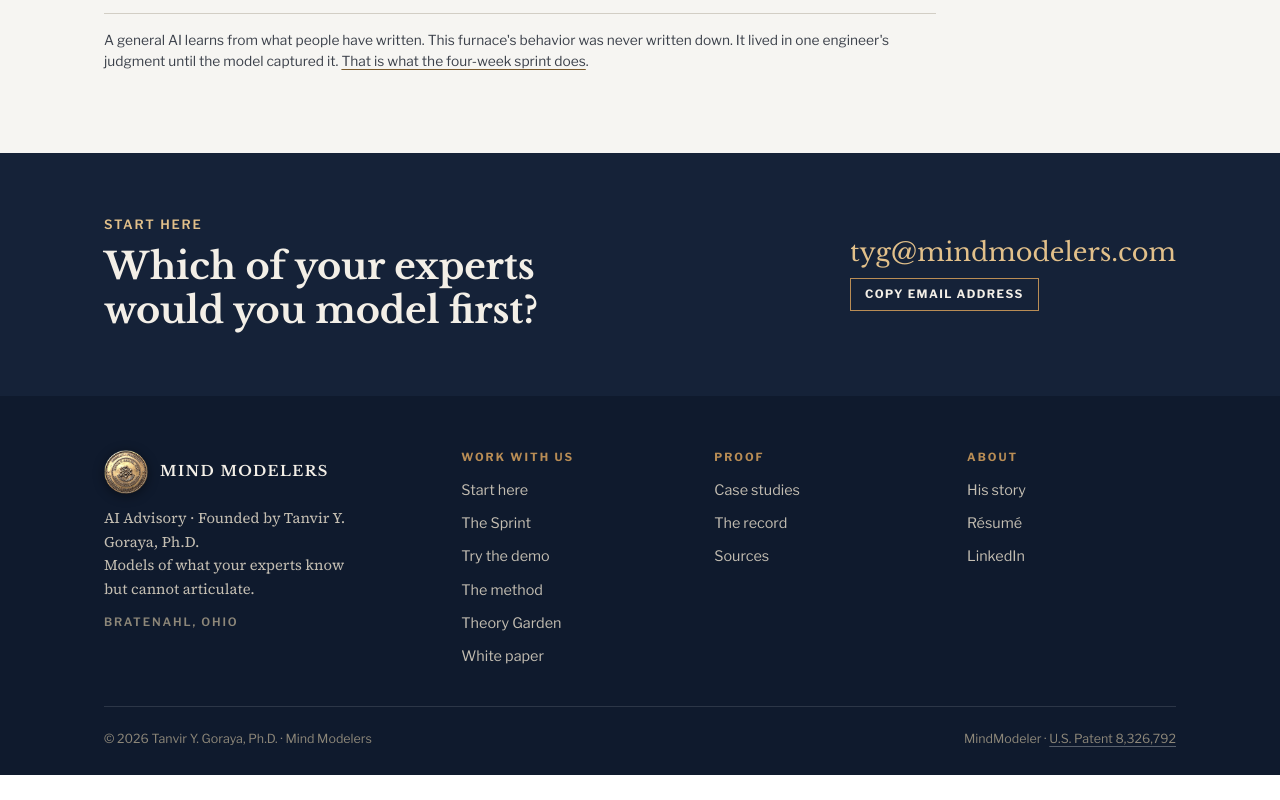
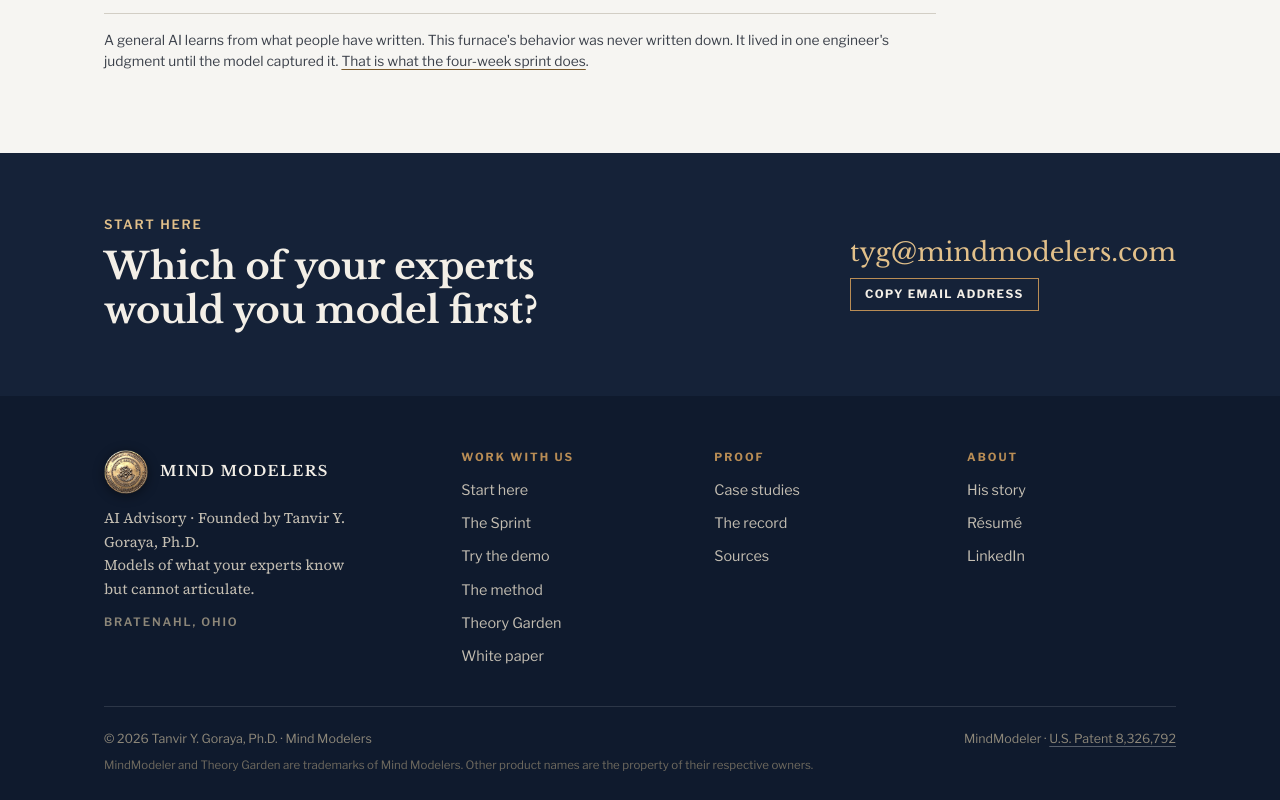
Before and after one commit to tygme/tygme.github.io, a plain HTML site: page demo.html in a window 1280 px wide. Shown: the part 6496-7296 px from the top of the page. Before the commit the page ends 7271 px from the top, so only its background shows below. Drawn offline with nearby package versions, Linux system fonts and the light colour scheme.

Commit message:
v85: trademark notice; engine lineage

```diff
--- a/demo.html
+++ b/demo.html
@@ -941,6 +941,9 @@ h3 { letter-spacing: 0; }
 .exec-grid { grid-template-columns: repeat(2, minmax(0, 1fr)); gap: 32px 40px; }
 .exec-grid h3 { font-size: 1.05rem; line-height: 1.3; }
 @media (max-width: 600px) { .exec-grid { grid-template-columns: 1fr; } }
+
+/* v85: trademark notice in the footer bar */
+.fbar .ftm { flex-basis: 100%; font-size: 0.72rem; color: #6f6a5f; line-height: 1.5; }
 </style>
 <style>
 .lab { display: grid; grid-template-columns: minmax(0, 0.9fr) minmax(0, 1.6fr); gap: 34px; margin-top: 30px; align-items: start; }
@@ -1659,6 +1662,7 @@ That would allow us to move from general combustion engineering principles to a
     <div class="fbar">
       <span>© 2026 Tanvir Y. Goraya, Ph.D. · Mind Modelers</span>
       <span>MindModeler · <a href="https://patents.google.com/patent/US8326792B2/en" rel="noopener">U.S. Patent 8,326,792</a></span>
+      <span class="ftm">MindModeler and Theory Garden are trademarks of Mind Modelers. Other product names are the property of their respective owners.</span>
     </div>
   </div>
 </footer>
```
Also changed, not shown: case-studies.html (+4 -0 lines), executive-brief.html (+4 -0 lines), index.html (+4 -0 lines), method.html (+4 -0 lines), record.html (+5 -1 lines), sources.html (+4 -0 lines), sprint.html (+4 -0 lines), story.html (+4 -0 lines), theory-garden.html (+4 -0 lines).
